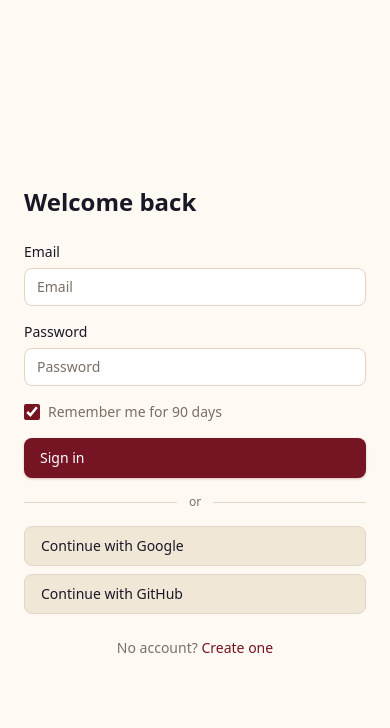
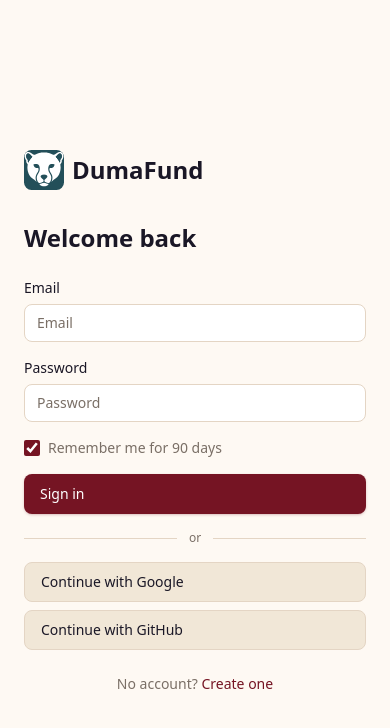
Before and after one commit to earl706/duma-fund-reactjs-frontend, a React (Vite) app: page /login in a window 390 px wide. Shown: the top 728 px of the page. Built offline with nearby package versions, Linux system fonts and the light colour scheme; no server answers.

Commit message:
Showed the cheetah AppIcon in the sidebar and on auth

```diff
--- a/src/components/layout/Sidebar.jsx
+++ b/src/components/layout/Sidebar.jsx
@@ -42,7 +42,7 @@ export function SidebarContent() {
 	return (
 		<div className="flex h-full flex-col gap-6 p-4">
 			<div className="flex items-center gap-2 px-2 pt-1">
-				<AppIcon size={36} className="shrink-0" />
+				<AppIcon size={36} variant="default" className="shrink-0" />
 				<span className="text-fg text-lg font-bold tracking-tight">DumaFund</span>
 			</div>
 
--- a/src/components/ui/AppIcon.jsx
+++ b/src/components/ui/AppIcon.jsx
@@ -1,8 +1,8 @@
 import { cn } from '../../lib/format';
 
-const ICON_SRC = {
-	default: '/app-icon.svg',
-	inverse: '/app-icon-inverse.svg'
+export const ICON_SRC = {
+	default: `${import.meta.env.BASE_URL}app-icon.svg`,
+	inverse: `${import.meta.env.BASE_URL}app-icon-inverse.svg`
 };
 
 /** App logo — vector trace of `public/app-icon-source.png`. */
--- a/src/components/ui/index.js
+++ b/src/components/ui/index.js
@@ -13,4 +13,4 @@ export { Pagination } from './Pagination';
 export { ListToolbar } from './ListToolbar';
 export { DataSheet } from './DataSheet';
 export { RecordInfoModal } from './RecordInfoModal';
-export { AppIcon } from './AppIcon';
+export { AppIcon, ICON_SRC } from './AppIcon';
--- a/src/pages/Auth.jsx
+++ b/src/pages/Auth.jsx
@@ -41,6 +41,10 @@ export function AuthShell({ children }) {
 					animate={{ opacity: 1, y: 0 }}
 					className="w-full max-w-sm"
 				>
+					<div className="mb-8 flex items-center gap-2 lg:hidden">
+						<AppIcon size={40} />
+						<span className="text-fg text-2xl font-bold">DumaFund</span>
+					</div>
 					{children}
 				</motion.div>
 			</div>
```
